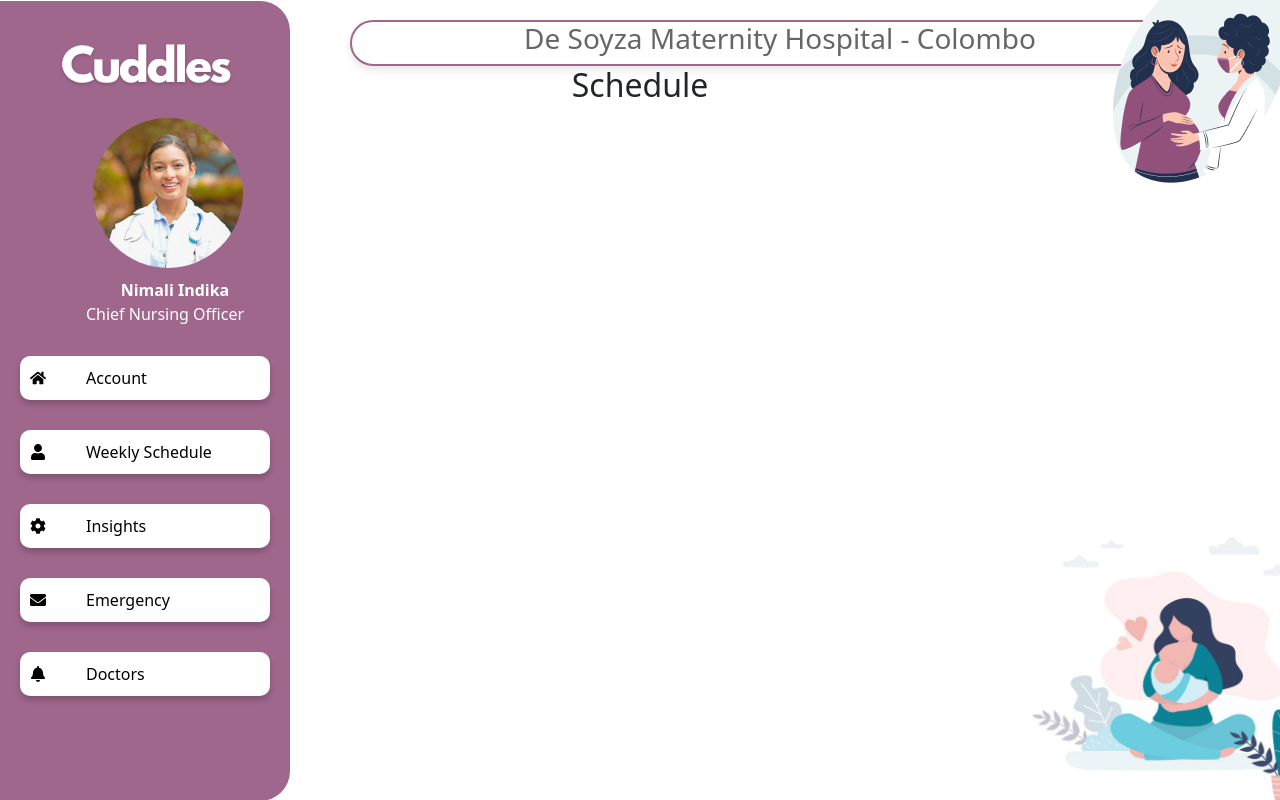
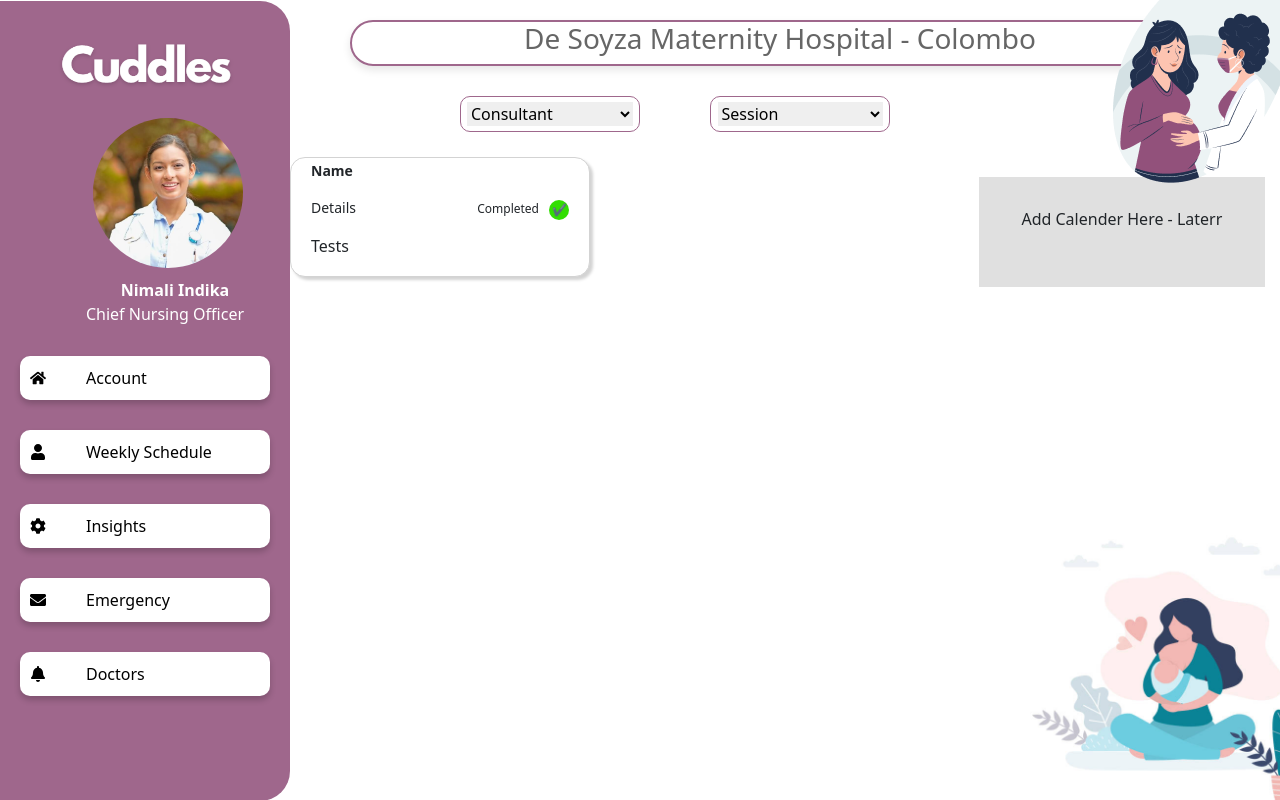
Before and after one commit to MUmaira/CuddlesWeb, a React (Create React App) app in the folder cuddles/: page /schedule in a window 1280 px wide. Shown: the top 800 px of the page. Built offline with nearby package versions, Linux system fonts and the light colour scheme.

Commit message:
account and weekly schedule merged

```diff
--- /dev/null
+++ b/cuddles/src/components/ScheduleCard.jsx
@@ -0,0 +1,82 @@
+import React from "react";
+
+const cardStyle = {
+  backgroundColor: "white",
+  border: "1px solid lightgrey",
+  borderRadius: "15px",
+  width: "300px",
+  height: "120px",
+  display: "flex",
+  alignItems: "center",
+  padding: "20px",
+  boxShadow: "3px 3px 3px 0px lightgrey",
+};
+
+const leftStyle = {
+  flex: 1,
+  marginRight: "10px",
+  textAlign: "left",
+};
+
+const rightStyle = {
+  textAlign: "right",
+  display: "flex",
+  justifyContent: "flex-end",
+};
+
+const buttonStyle = {
+  backgroundColor: "#32de02",
+  color: "white",
+  fontSize: "12px",
+  borderRadius: "50%",
+  width: "20px",
+  height: "20px",
+  display: "flex",
+  justifyContent: "center",
+  alignItems: "center",
+  cursor: "pointer",
+};
+
+const topStyle = {
+  flex: 3,
+  display: "flex",
+  alignItems: "center",
+};
+
+const bottomStyle = {
+  flex: 1,
+  display: "flex",
+  justifyContent: "flex-end",
+  padding: "0px",
+};
+
+const ScheduleCard = () => {
+  return (
+    <div style={cardStyle}>
+      <div style={leftStyle}>
+        <p style={{ fontWeight: "bold", fontSize: "14px" }}>Name</p>
+        <p style={{ fontSize: "14px" }}>Details</p>
+        <p>Tests</p>
+      </div>
+      <div style={rightStyle}>
+        <div style={topStyle}></div>
+        <div style={bottomStyle}>
+          <p
+            style={{
+              alignSelf: "flex-end",
+              fontSize: "12px",
+              marginRight: "10px",
+            }}
+          >
+            Completed
+          </p>
+          <div style={buttonStyle}>
+            <span>✔</span>
+          </div>
+        </div>
+      </div>
+    </div>
+  );
+};
+
+export default ScheduleCard;
--- a/cuddles/src/pages/Account.jsx
+++ b/cuddles/src/pages/Account.jsx
@@ -1,11 +1,128 @@
-import React from 'react'
+import React, { useEffect, useState } from "react";
+import "../styles/Account.css";
+import { db, auth } from "../config/firebase";
+import { collection, getDocs, doc, getDoc } from "firebase/firestore";
 
-const Account = () => {
+const Form = () => {
+  const [user, setUser] = useState({
+    firstName: "",
+    lastName: "",
+    address: "",
+    email: "",
+    contactNumber: "",
+    designation: "",
+  });
+
+  const usersCollectionRef = collection(db, "caretakers");
+  const userId = auth.currentUser.uid;
+
+  useEffect(() => {
+    const getUserDetails = async () => {
+      try {
+        const userDocRef = doc(usersCollectionRef, userId);
+        const userDoc = await getDoc(userDocRef);
+
+        if (userDoc.exists()) {
+          const userData = userDoc.data();
+          setUser(userData);
+        } else {
+          console.log("User not found");
+        }
+      } catch (error) {
+        console.error("Error fetching user data:", error);
+      }
+    };
+
+    getUserDetails();
+  }, [userId]);
+
+  const handleInputChange = (event) => {
+    const { name, value } = event.target;
+    setUser({
+      ...user,
+      [name]: value,
+    });
+  };
+
   return (
-    <div>
-      <h2>Account</h2>
-    </div>
-  )
-}
+    <form className="form">
+      <h2 style={{ marginBottom: "40px" }}> Personal Information </h2>
+      <div className="input-row">
+        <div className="input-container">
+          <p className="p">First Name</p>
+          <input
+            className="input"
+            type="text"
+            placeholder="First name"
+            name="firstName"
+            value={user.firstName}
+            onChange={handleInputChange}
+          />
+        </div>
+        <div className="input-container">
+          <p className="p">Last Name</p>
+          <input
+            className="input"
+            type="text"
+            placeholder="Last name"
+            name="lastName"
+            value={user.lastName}
+            onChange={handleInputChange}
+          />
+        </div>
+      </div>
+      <p className="p">Address</p>
+      <input
+        className="input"
+        type="text"
+        placeholder="Address"
+        name="address"
+        value={user.address}
+        onChange={handleInputChange}
+      />
+      <p className="p">Email</p>
+      <input
+        className="input"
+        type="text"
+        placeholder="Email"
+        name="email"
+        value={user.email}
+        onChange={handleInputChange}
+      />
+      <div className="input-row">
+        <div className="input-container">
+          <p className="p">Contact Number</p>
+          <input
+            className="input"
+            type="text"
+            placeholder="Contact Number"
+            name="contactNumber"
+            value={user.phoneNumber}
+            onChange={handleInputChange}
+          />
+        </div>
+        <div className="input-container">
+          <p className="p">Designation</p>
+          <input
+            className="input"
+            type="text"
+            placeholder="Designation"
+            name="designation"
+            value={user.designation}
+            onChange={handleInputChange}
+          />
+        </div>
+      </div>
+      <div className="buttons-container">
+        <button className="upload-button" type="button">
+          Upload Photo
+        </button>
+        <button className="button" type="submit">
+          Confirm and Save
+        </button>
+      </div>
+    </form>
+  );
+};
 
-export default Account
+export default Form;
--- a/cuddles/src/pages/Schedule.jsx
+++ b/cuddles/src/pages/Schedule.jsx
@@ -1,11 +1,49 @@
-import React from 'react'
+import React, { useState } from "react";
+import "../styles/Schedule.css";
+// import Calendar from "react-calendar";
+import ScheduleCard from "../components/ScheduleCard";
 
 const Schedule = () => {
+  const [selectedOption1, setSelectedOption1] = useState("option1");
+  const [selectedOption2, setSelectedOption2] = useState("optionA");
+
+  const handleDropdown1Change = (e) => {
+    setSelectedOption1(e.target.value);
+  };
+
+  const handleDropdown2Change = (e) => {
+    setSelectedOption2(e.target.value);
+  };
+
   return (
     <div>
-      <h2>Schedule</h2>
+      <div className="dropdown">
+        <select value={selectedOption1} onChange={handleDropdown1Change}>
+          <option value="option1">Consultant</option>
+          <option value="option2">Dr. M.R.M. Rishard</option>
+          <option value="option3">Dr. Sanjaya De Silva</option>
+        </select>
+      </div>
+
+      <div className="dropdown">
+        <select value={selectedOption2} onChange={handleDropdown2Change}>
+          <option value="optionA">Session</option>
+          <option value="optionB">8.30 am - 12.30 pm</option>
+          <option value="optionC">12.30 pm - 5.30 pm</option>
+        </select>
+      </div>
+
+      <div className="content-container">
+        <div className="left-content">
+          <ScheduleCard />
+        </div>
+
+        <div className="right-content">
+          <span>Add Calender Here - Laterr</span>
+        </div>
+      </div>
     </div>
-  )
-}
+  );
+};
 
-export default Schedule
+export default Schedule;
--- /dev/null
+++ b/cuddles/src/styles/Account.css
@@ -0,0 +1,65 @@
+.form {
+  background-color: white;
+  border: 1px solid lightgrey;
+  border-radius: 30px;
+  box-shadow: 4px 4px 0 0 lightgrey;
+  padding: 30px;
+  width: 800px;
+  align-self: center;
+  margin-top: 70px;
+  margin-left: 400px;
+  display: flex;
+  flex-direction: column;
+}
+
+.input-row {
+  display: flex;
+  justify-content: space-between;
+}
+
+.input-container {
+  margin-bottom: 10px;
+  width: 48%;
+}
+
+.input {
+  background-color: white;
+  border: 1px solid #9f678c;
+  border-radius: 30px;
+  width: 100%;
+  padding: 10px;
+  box-sizing: border-box;
+  margin-bottom: 30px;
+}
+
+.buttons-container {
+  display: flex;
+  justify-content: space-between;
+  width: 70%;
+}
+
+.upload-button {
+  color: #9f678c;
+  background-color: white;
+  border-color: #9f678c;
+  font-weight: bold;
+  border-radius: 30px;
+  padding: 10px 20px;
+  cursor: pointer;
+  width: 180px;
+  margin-right: 30px;
+}
+
+.button {
+  background-color: #9f678c;
+  font-weight: normal;
+  color: white;
+  border: 3px solid #9f678c;
+  border-radius: 30px;
+}
+
+.p {
+  align-self: left;
+  text-align: left;
+  margin-left: 15px;
+}
--- /dev/null
+++ b/cuddles/src/styles/Schedule.css
@@ -0,0 +1,36 @@
+.dropdown {
+  border: 1px solid #9f678c;
+  border-radius: 10px;
+  background-color: white;
+  padding: 5px;
+  width: 180px;
+  margin-top: 30px;
+  margin-left: 70px;
+  display: inline-block;
+}
+
+.dropdown select {
+  border: none;
+  outline: none;
+}
+
+.content-container {
+  display: flex;
+  justify-content: space-between;
+}
+
+.left-content {
+  margin-top: 15px;
+  margin-left: 280px;
+  flex: 3;
+  padding: 10px;
+  background-color: #ffffff;
+}
+
+.right-content {
+  margin-top: 45px;
+  margin-right: 15px;
+  flex: 1;
+  padding: 30px;
+  background-color: #e0e0e0;
+}
```
